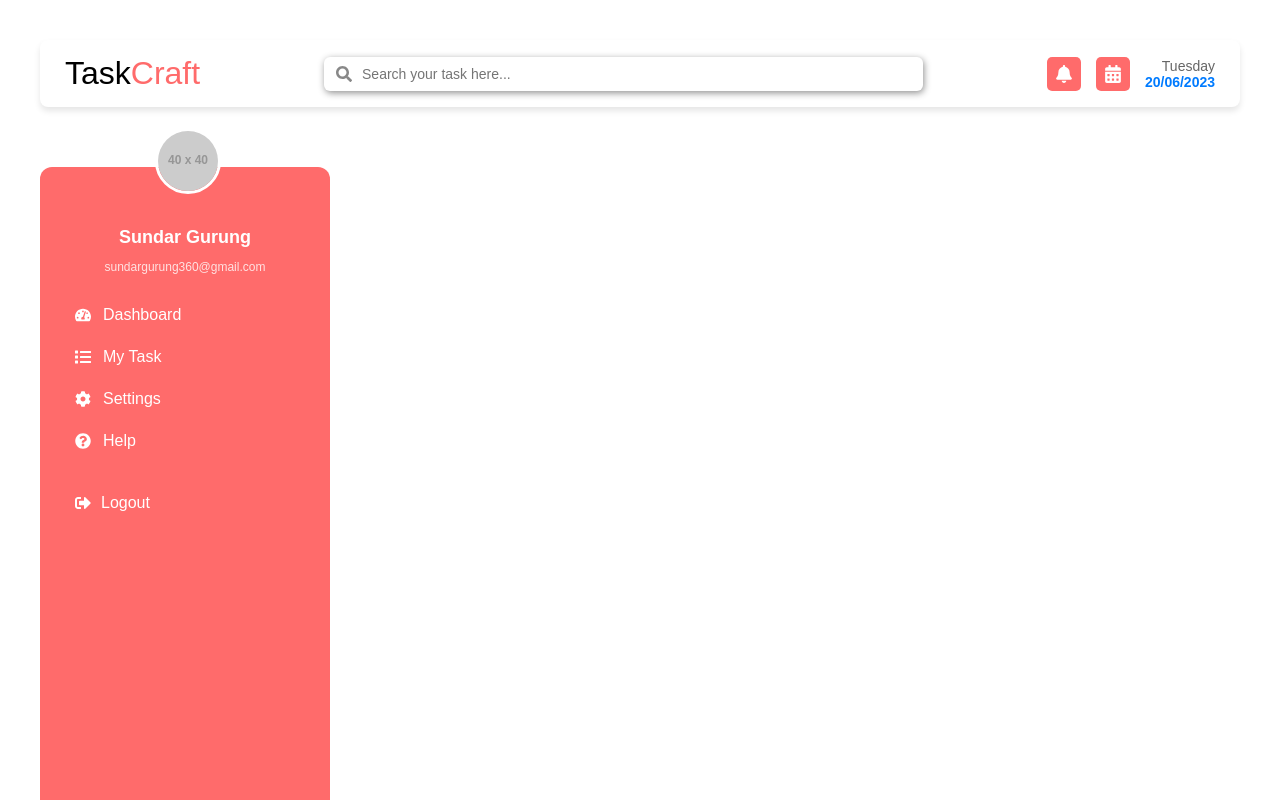
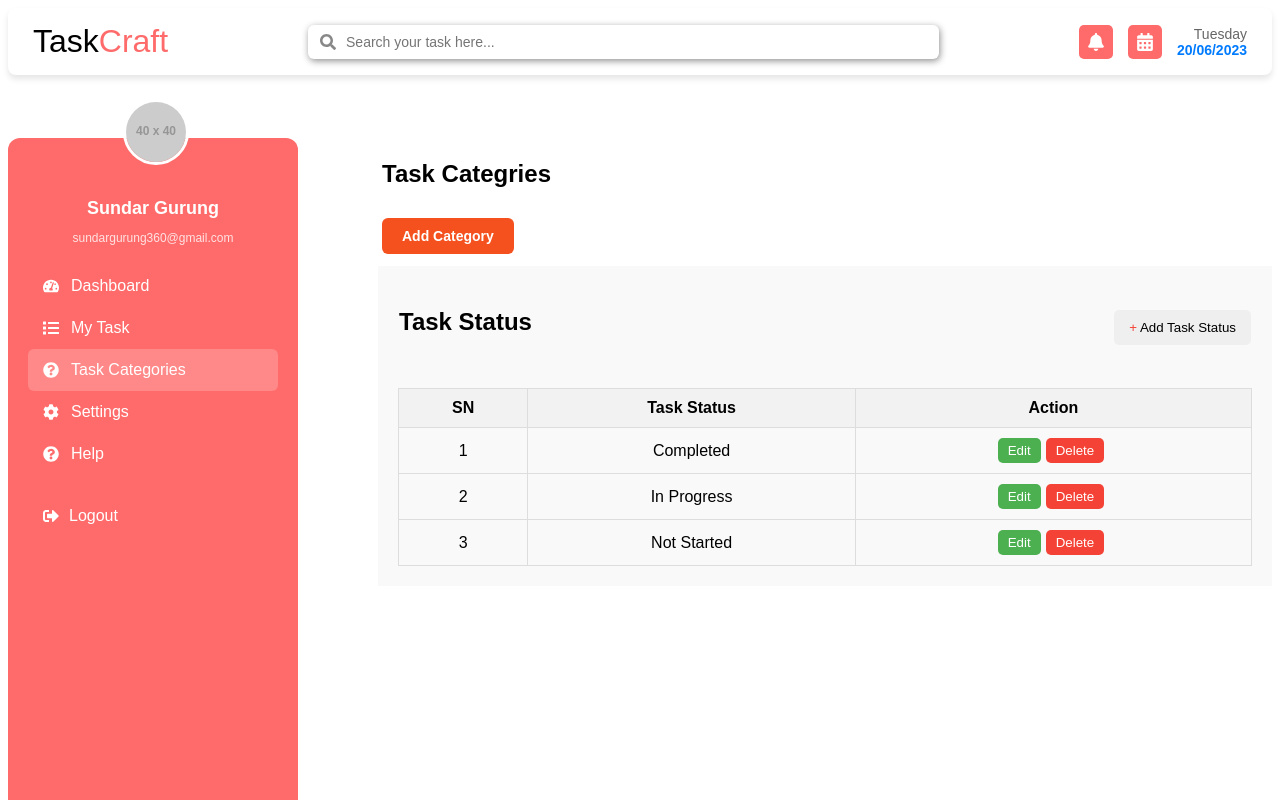
Before and after one commit to MajdAlkatan/TaskCraft, a React (Vite) app in the folder Front_End/: page /TaskCategories in a window 1280 px wide. Shown: the top 800 px of the page. Built offline with nearby package versions, Linux system fonts and the light colour scheme; a web font is replaced by a local one.

Commit message:
add Task Categories Section ,Fix Bugses

```diff
--- a/Front_End/src/App.css
+++ b/Front_End/src/App.css
@@ -1,7 +1,4 @@
 #root {
-  max-width: 1280px;
-  margin: 0 auto;
-  padding: 2rem;
   text-align: center;
 }
 
@@ -45,4 +42,5 @@
   height: 100%;
   margin-top: 5%;
   display: flex;
+  gap: 5rem;
 }
--- a/Front_End/src/App.jsx
+++ b/Front_End/src/App.jsx
@@ -10,6 +10,7 @@ import TestNotification from './Layout/Profile/TestNotification';
 import Login from "./Layout/Auth/Login/Login"
 import Register from "./Layout/Auth/Register/Register"
 import HelpSection from './Layout/Help/Help';
+import TaskCategories from './Layout/TaskCategories/TaskCategories'
 
 import './App.css';
 
@@ -30,6 +31,7 @@ function App() {
                     <Route path="/profile" element={<Profile />} />
                     <Route path="/change-password" element={<ChangePassword />} />
                     <Route path="/test-notification" element={<TestNotification />} />
+                    <Route path="/TaskCategories" element={<TaskCategories />} />
                     <Route path="/help" element={<HelpSection />} />
 
                 </Routes>
--- /dev/null
+++ b/Front_End/src/Components/Button/TaskTableCategory/TaskTableCategory.css
@@ -0,0 +1,58 @@
+.task-status-container {
+  padding: 20px;
+  background-color: #f9f9f9;
+  margin-top: 10px;
+}
+
+.task-status-table {
+  width: 100%;
+  border-collapse: collapse;
+  margin-top: 20px;
+}
+
+.task-status-table th,
+.task-status-table td {
+  border: 1px solid #ddd;
+  padding: 10px;
+  text-align: center;
+}
+
+.task-status-table th {
+  background-color: #f2f2f2;
+}
+
+.add-task-button {
+  color: rgb(0, 0, 0);
+  border: none;
+  padding: 10px 15px;
+  cursor: pointer;
+  border-radius: 5px;
+}
+.add-task-button span{
+    color: #f44336;
+}
+
+.edit-button,
+.delete-button {
+  margin-right: 5px;
+  padding: 5px 10px;
+  border: none;
+  cursor: pointer;
+  border-radius: 5px;
+}
+
+.edit-button {
+  background-color: #4caf50;
+  color: white;
+}
+
+.delete-button {
+  background-color: #f44336;
+  color: white;
+}
+.task-stat-header {
+  align-items: anchor-center;
+  display: flex;
+  justify-content: space-between;
+  padding: 2px 1px;
+}
--- /dev/null
+++ b/Front_End/src/Components/Button/TaskTableCategory/TaskTableCategory.jsx
@@ -0,0 +1,50 @@
+import React from 'react';
+import './TaskTableCategory.css'; // Import your CSS file for styling
+
+const TaskTableCategory = () => {
+    const tasks = [
+        { id: 1, status: 'Completed' },
+        { id: 2, status: 'In Progress' },
+        { id: 3, status: 'Not Started' },
+    ];
+
+    const handleEdit = (id) => {
+        console.log(`Edit task with ID: ${id}`);
+    };
+
+    const handleDelete = (id) => {
+        console.log(`Delete task with ID: ${id}`);
+    };
+
+    return (
+        <div className="task-status-container">
+            <div className="task-stat-header">
+                <h2>Task Status</h2>
+                <button className="add-task-button"><span>+</span> Add Task Status</button>
+            </div>
+            <table className="task-status-table">
+                <thead>
+                    <tr>
+                        <th>SN</th>
+                        <th>Task Status</th>
+                        <th>Action</th>
+                    </tr>
+                </thead>
+                <tbody>
+                    {tasks.map((task, index) => (
+                        <tr key={task.id}>
+                            <td>{index + 1}</td>
+                            <td>{task.status}</td>
+                            <td>
+                                <button onClick={() => handleEdit(task.id)} className="edit-button">Edit</button>
+                                <button onClick={() => handleDelete(task.id)} className="delete-button">Delete</button>
+                            </td>
+                        </tr>
+                    ))}
+                </tbody>
+            </table>
+        </div>
+    );
+};
+
+export default TaskTableCategory;
--- a/Front_End/src/Layout/DashBoard/Section/SideBar/SideBar.jsx
+++ b/Front_End/src/Layout/DashBoard/Section/SideBar/SideBar.jsx
@@ -35,6 +35,12 @@ function Sidebar() {
           <FaList className="sidebar-icon" /> My Task
         </a>
         <a
+          onClick={() => handleNavigation("/TaskCategories")}
+          className={activeMenu === "/TaskCategories" ? "active" : ""}
+        >
+          <FaQuestionCircle className="sidebar-icon" /> Task Categories
+        </a>
+        <a
           onClick={() => handleNavigation("/settings")}
           className={activeMenu === "/settings" ? "active" : ""}
         >
--- a/Front_End/src/Layout/Help/Help.css
+++ b/Front_End/src/Layout/Help/Help.css
@@ -11,7 +11,7 @@
   padding: 10px;
   cursor: pointer;
   margin-right: 10px;
-  background-color: #007bff; /* Primary button color */
+  background-color: #fd8080; /* Primary button color */
   color: white; /* Text color */
   border: none;
   border-radius: 5px; /* Rounded corners */
@@ -19,7 +19,7 @@
 }
 
 .help-nav button:hover {
-  background-color: #0056b3; /* Darker shade on hover */
+  background-color: #f85b5b; /* Darker shade on hover */
 }
 
 .faq-section,
--- /dev/null
+++ b/Front_End/src/Layout/TaskCategories/TaskCategories.css
@@ -0,0 +1,9 @@
+.taskCategoriesss{
+  width: 100%;
+}
+.catHeadr{
+  display: flex;
+  flex-direction: column;
+  align-items: flex-start;
+  padding: 2px 4px;
+}
--- /dev/null
+++ b/Front_End/src/Layout/TaskCategories/TaskCategories.jsx
@@ -0,0 +1,20 @@
+import React from 'react'
+import FormButton from '../../Components/Button/FormButton/FormButton'
+import TaskTableCategory from '../../Components/Button/TaskTableCategory/TaskTableCategory'
+import "./TaskCategories.css"
+function TaskCategories() {
+    return (
+        <div className='taskCategoriesss'>
+            <section className='catHeadr'>
+                <h2>Task Categries</h2>
+                <FormButton label='Add Category' />
+
+            </section>
+            <section>
+                <TaskTableCategory />
+            </section>
+        </div>
+    )
+}
+
+export default TaskCategories
```
